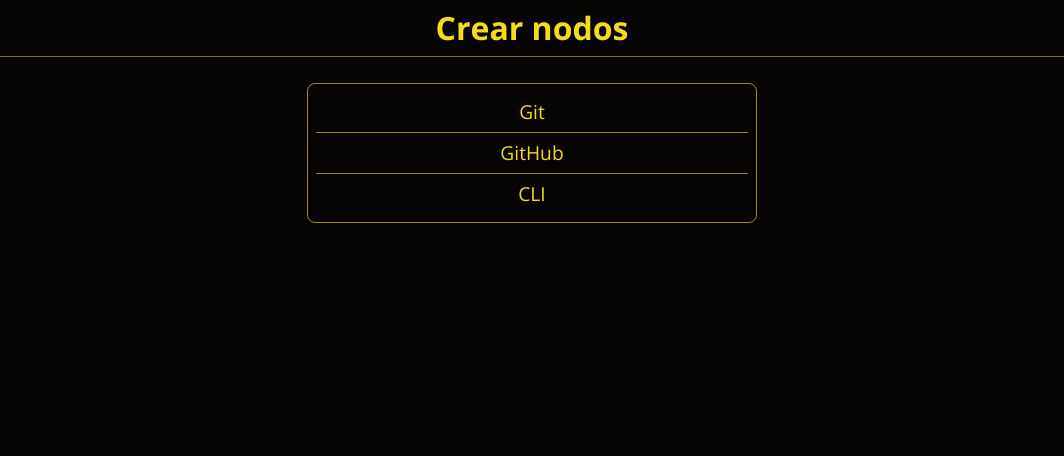
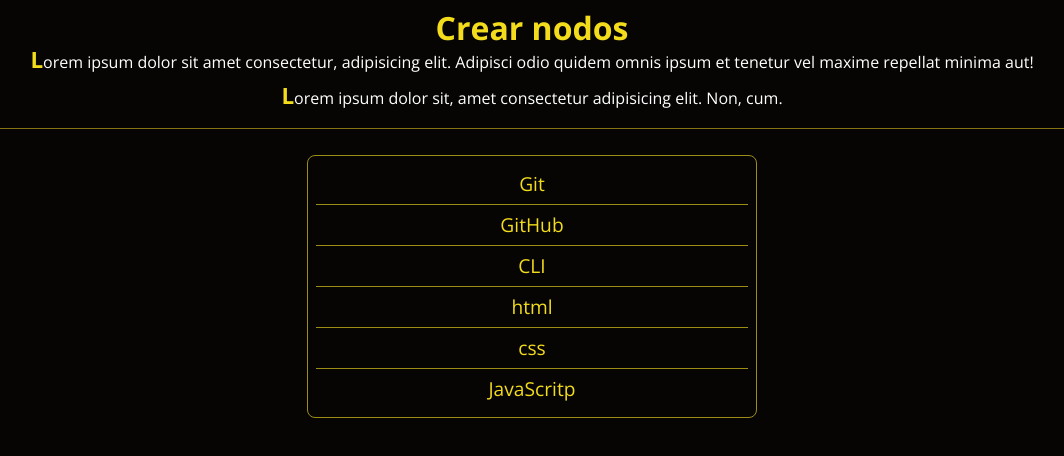
Before and after one commit to JoseJulianSilvaEstupinanADSO/Repaso, a plain HTML site: page Nodos/index.html in a window 1280 px wide. Shown: the whole page, without its empty margins (108-1172 px from the left). Drawn offline with nearby package versions, Linux system fonts and the light colour scheme.

Commit message:
Crear nodos

```diff
--- /dev/null
+++ b/Nodos/app.js
@@ -0,0 +1,27 @@
+import { datos } from "./datos.js";
+// identificamos el elemento
+const padre = document.querySelector(".container")
+
+//creamos un nodo
+
+const nodo = document.createElement("p")
+const nodo2 = document.createElement("p")
+const text = "Lorem ipsum dolor sit amet consectetur, adipisicing elit. Adipisci odio quidem omnis ipsum et tenetur vel maxime repellat minima aut!";
+const text2 = "Lorem ipsum dolor sit, amet consectetur adipisicing elit. Non, cum.";
+nodo.innerText = text;
+nodo2.innerText = text2
+
+
+padre.appendChild(nodo);
+padre.appendChild(nodo2);
+
+const lista = document.querySelector("div.container > div.card > ul.list")
+
+console.log(lista)
+
+datos.map(a => {
+  const li = document.createElement("li")
+  li.innerText = a.name
+  lista.appendChild(li)
+  li.classList.toggle("item")
+})
--- /dev/null
+++ b/Nodos/datos.js
@@ -0,0 +1,14 @@
+export const datos = [
+   {
+    id: 1,
+    name: "html"
+  },
+  {
+    id: 2,
+    name: "css"
+  },
+  {
+    id: 3,
+    name: "JavaScritp"
+  }
+]
--- a/Nodos/index.html
+++ b/Nodos/index.html
@@ -25,6 +25,6 @@
       </div>
     </section>
   </main>
-
+  <script src="app.js" type="module" ></script>
 </body>
 </html>
```
